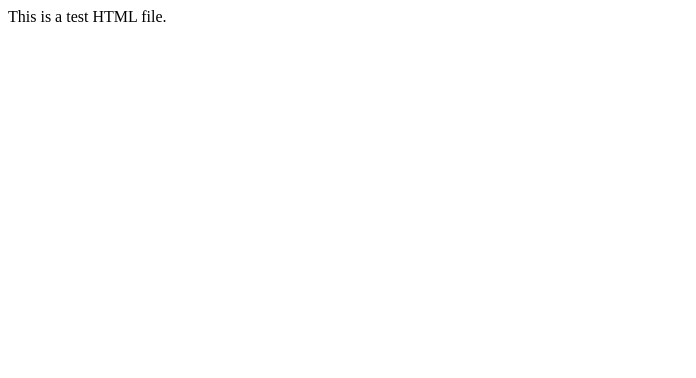
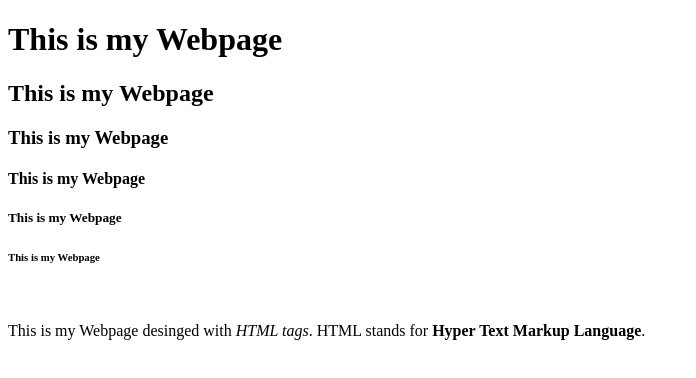
Before and after one commit to amidah/mern-phase1-projects, a plain HTML site: page index.html in a window 1280 px wide. Shown: the whole page, without its empty margins (0-696 px from the left). Drawn offline with Linux system fonts and the light colour scheme.

Commit message:
updated index.html

```diff
--- a/index.html
+++ b/index.html
@@ -1,5 +1,16 @@
+<!DOCTYPE html>
 <html>
-	<body>
-		<p>This is a test HTML file.</p>
-	</body>
+    <head>
+        <title>Index Page</title>
+    </head>
+    <body>
+        <h1>This is my Webpage</h1>
+        <h2>This is my Webpage</h2>
+        <h3>This is my Webpage</h3>
+        <h4>This is my Webpage</h4>
+        <h5>This is my Webpage</h5>
+        <h6>This is my Webpage</h6><br>
+
+        <p>This is my Webpage desinged with <em>HTML tags</em>. HTML stands for <strong>Hyper Text Markup Language</strong>.</p>
+    </body>
 </html>
```
